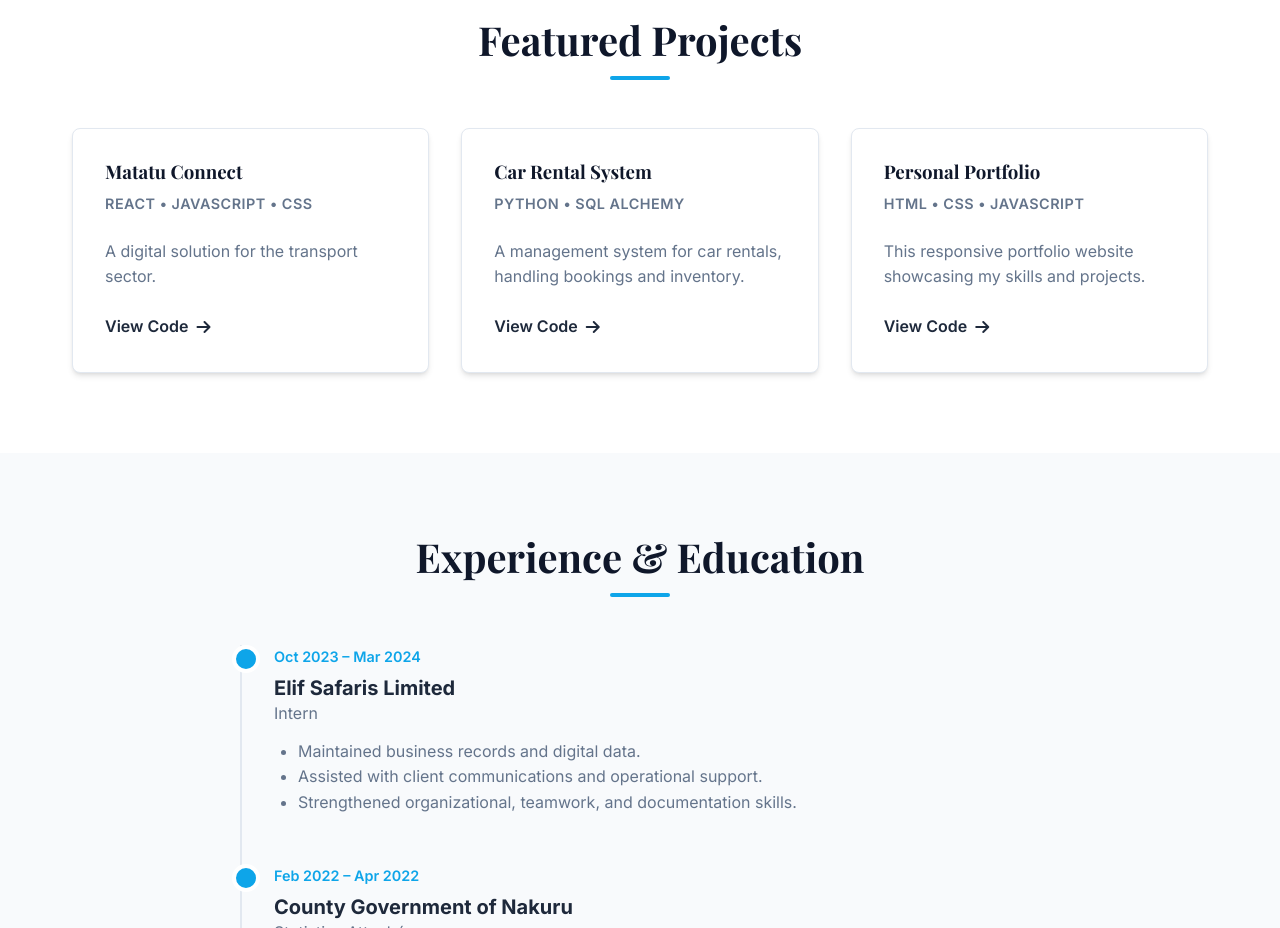
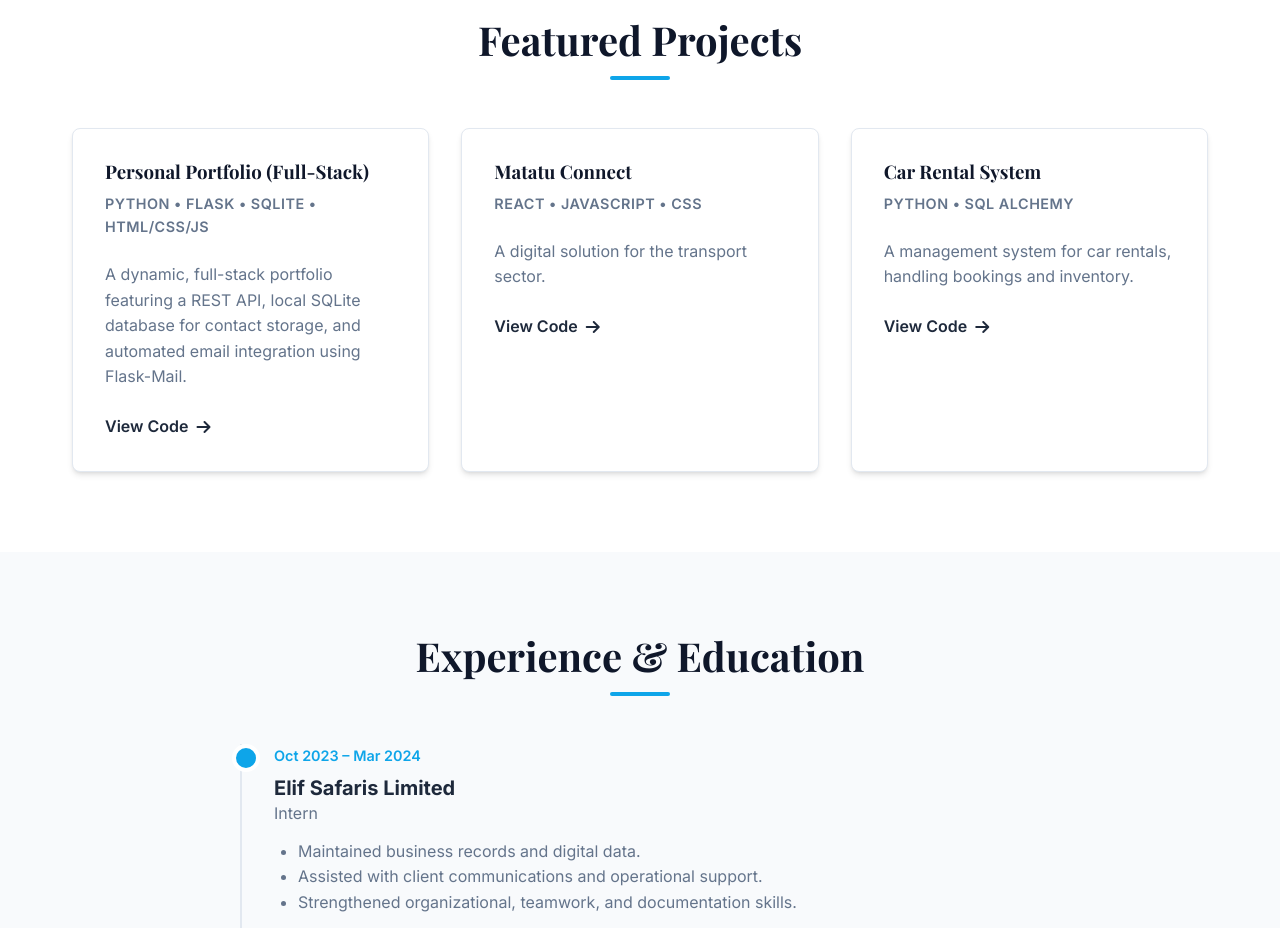
Before and after one commit to kvn-koech/phase-0-myPortfolioProject, a plain HTML site: page frontend/index.html in a window 1280 px wide. Shown: the part 1940-2868 px from the top of the page. Drawn offline with nearby package versions, Linux system fonts and the light colour scheme.

Commit message:
feat: initialize personal portfolio frontend with structure and sections

```diff
--- a/frontend/index.html
+++ b/frontend/index.html
@@ -119,6 +119,14 @@
                 <div class="projects-grid">
                     <div class="project-card">
                         <div class="project-info">
+                            <h3>Personal Portfolio (Full-Stack)</h3>
+                            <p class="tech-stack">Python • Flask • SQLite • HTML/CSS/JS</p>
+                            <p>A dynamic, full-stack portfolio featuring a REST API, local SQLite database for contact storage, and automated email integration using Flask-Mail.</p>
+                            <a href="https://github.com/kvn-koech" target="_blank" class="project-link">View Code <i class="fas fa-arrow-right"></i></a>
+                        </div>
+                    </div>
+                    <div class="project-card">
+                        <div class="project-info">
                             <h3>Matatu Connect</h3>
                             <p class="tech-stack">React • JavaScript • CSS</p>
                             <p>A digital solution for the transport sector.</p>
@@ -130,14 +138,6 @@
                             <h3>Car Rental System</h3>
                             <p class="tech-stack">Python • SQL Alchemy</p>
                             <p>A management system for car rentals, handling bookings and inventory.</p>
-                            <a href="https://github.com/kvn-koech" target="_blank" class="project-link">View Code <i class="fas fa-arrow-right"></i></a>
-                        </div>
-                    </div>
-                    <div class="project-card">
-                        <div class="project-info">
-                            <h3>Personal Portfolio</h3>
-                            <p class="tech-stack">HTML • CSS • JavaScript</p>
-                            <p>This responsive portfolio website showcasing my skills and projects.</p>
                             <a href="https://github.com/kvn-koech" target="_blank" class="project-link">View Code <i class="fas fa-arrow-right"></i></a>
                         </div>
                     </div>
```
